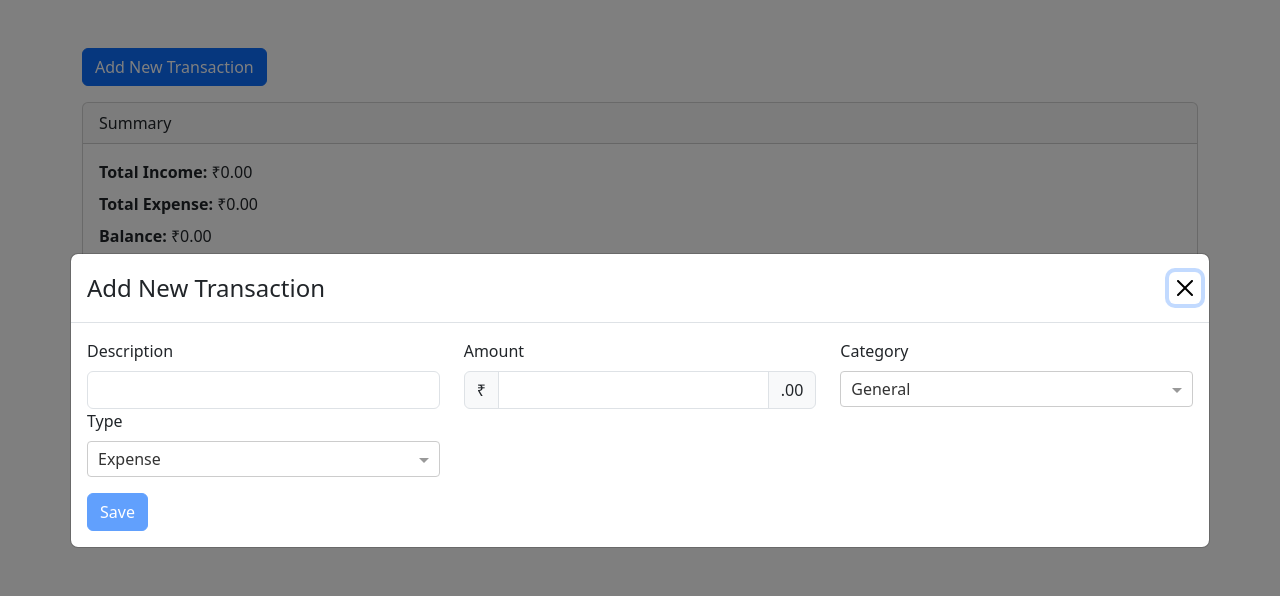
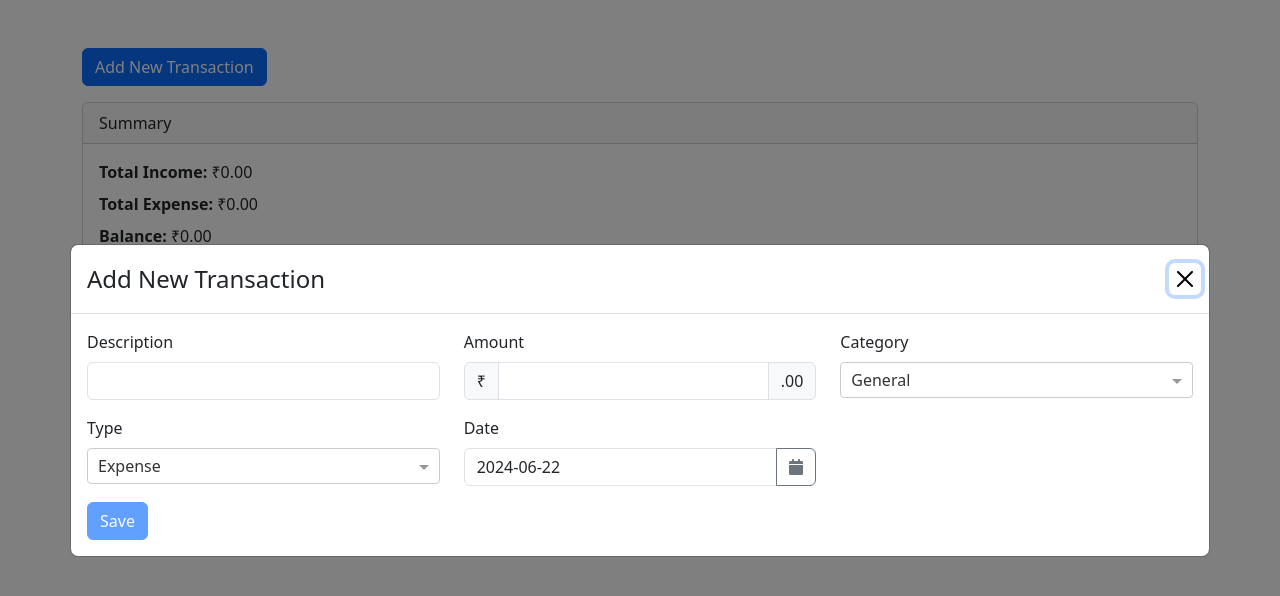
Before and after one commit to sgshivamgarg8/finance-tracker, an Angular app: page / in a window 1280 px wide. Both pictures are taken after a click on the button "Add New Transaction". Shown: the top 596 px of the page. Built offline with nearby package versions, Linux system fonts and the light colour scheme.

Commit message:
Add date support

```diff
--- a/src/app/components/add-edit-transaction/add-edit-transaction.component.html
+++ b/src/app/components/add-edit-transaction/add-edit-transaction.component.html
@@ -1,5 +1,5 @@
 <form [formGroup]="addTransactionForm" (submit)="onSave()">
-  <div class="row">
+  <div class="row gy-3">
     <!-- Description -->
     <div class="col-12 col-sm-6 col-md-6 col-lg-4">
       <label class="form-label" for="description">Description</label>
@@ -103,6 +103,29 @@
         Type is required
       </div>
     </div>
+
+    <!-- Date -->
+    <div class="col-12 col-sm-6 col-md-6 col-lg-4">
+      <label class="form-label" for="date">Date</label>
+      <div class="input-group">
+        <input
+          class="form-control"
+          id="date"
+          placeholder="yyyy-mm-dd"
+          formControlName="date"
+          ngbDatepicker
+          #d="ngbDatepicker"
+          readonly
+        />
+        <fa-icon
+          [icon]="calendarIcon"
+          (click)="d.toggle()"
+          role="button"
+          class="btn btn-outline-secondary bi bi-calendar3"
+          aria-label="Calendar"
+        ></fa-icon>
+      </div>
+    </div>
   </div>
 
   <button
--- a/src/app/components/add-edit-transaction/add-edit-transaction.component.ts
+++ b/src/app/components/add-edit-transaction/add-edit-transaction.component.ts
@@ -12,14 +12,18 @@ import {
   FormGroup,
   Validators,
 } from '@angular/forms';
+import { faCalendar } from '@fortawesome/free-solid-svg-icons';
+import { DateObj } from 'src/app/models/date.model';
 import { Transaction, TransactionType } from 'src/app/models/transaction.model';
 import { TransactionService } from 'src/app/services/transaction.service';
+import { AppDate } from 'src/app/utils/date.class';
 
 type TransactionForm = {
   amount: FormControl<string | null>;
   description: FormControl<string | null>;
   type: FormControl<string>;
   category: FormControl<string>;
+  date: FormControl<DateObj>;
 };
 
 @Component({
@@ -47,17 +51,21 @@ export class AddEditTransactionComponent implements OnInit {
 
   addTransactionForm!: FormGroup<TransactionForm>;
 
+  calendarIcon = faCalendar;
+
   ngOnInit(): void {
     let defaultValues: {
       amount: string | null;
       description: string | null;
       type: string;
       category: string;
+      date: DateObj;
     } = {
       amount: null,
       description: null,
       type: 'expense',
       category: 'general',
+      date: AppDate.getDateObjFromDate(new Date()),
     };
 
     if (this.isEdit) {
@@ -75,6 +83,7 @@ export class AddEditTransactionComponent implements OnInit {
       defaultValues.amount = txn.amount.toString();
       defaultValues.description = txn.description;
       defaultValues.type = txn.type;
+      defaultValues.date = AppDate.getDateObjFromDate(new Date(txn.date));
     }
 
     this.addTransactionForm = this.fb.group({
@@ -92,6 +101,10 @@ export class AddEditTransactionComponent implements OnInit {
         nonNullable: true,
         validators: [Validators.required],
       }),
+      date: new FormControl(defaultValues.date, {
+        nonNullable: true,
+        validators: [Validators.required],
+      }),
     });
   }
 
@@ -104,7 +117,7 @@ export class AddEditTransactionComponent implements OnInit {
       );
     }
 
-    const data: Omit<Transaction, 'id' | 'date'> = {
+    const data: Omit<Transaction, 'id'> = {
       amount: parseInt(formValues.amount),
       description: formValues.description,
       type:
@@ -112,6 +125,7 @@ export class AddEditTransactionComponent implements OnInit {
           ? TransactionType.expense
           : TransactionType.income,
       category: formValues.category,
+      date: AppDate.getDateFromDateObj(formValues.date),
     };
 
     if (this.isEdit) {
--- a/src/app/components/transactions-list/transactions-list.component.ts
+++ b/src/app/components/transactions-list/transactions-list.component.ts
@@ -1,4 +1,5 @@
 import { Component, inject } from '@angular/core';
+import { map } from 'rxjs';
 import { Transaction } from 'src/app/models/transaction.model';
 import { TransactionService } from 'src/app/services/transaction.service';
 
@@ -10,7 +11,20 @@ import { TransactionService } from 'src/app/services/transaction.service';
 export class TransactionsListComponent {
   private transactionService = inject(TransactionService);
 
-  transactions$ = this.transactionService.transactions$;
+  transactions$ = this.transactionService.transactions$.pipe(
+    map((transactions) => {
+      // Sort the transactions by date, latest at first
+      return transactions.sort((a, b) => {
+        if (new Date(a.date) === new Date(b.date)) {
+          return 0;
+        } else if (new Date(a.date) < new Date(b.date)) {
+          return 1;
+        } else {
+          return -1;
+        }
+      });
+    }),
+  );
 
   identify(_: number, item: Transaction): string {
     return item.id;
--- /dev/null
+++ b/src/app/models/date.model.ts
@@ -0,0 +1,5 @@
+export type DateObj = {
+  day: number;
+  month: number;
+  year: number;
+};
--- a/src/app/services/transaction.service.ts
+++ b/src/app/services/transaction.service.ts
@@ -37,11 +37,10 @@ export class TransactionService {
     { key: 'utilities', name: 'Utilities', icon: faBoltLightning },
   ];
 
-  addTransaction(transactionData: Omit<Transaction, 'id' | 'date'>): void {
+  addTransaction(transactionData: Omit<Transaction, 'id'>): void {
     const transaction: Transaction = {
       ...transactionData,
       id: uuidv4(),
-      date: new Date(Date.now()),
     };
 
     const newTransactions = [transaction, ...this.transactions$.value];
@@ -52,10 +51,7 @@ export class TransactionService {
     );
   }
 
-  editTransaction(
-    transactionData: Omit<Transaction, 'id' | 'date'>,
-    id: string,
-  ): void {
+  editTransaction(transactionData: Omit<Transaction, 'id'>, id: string): void {
     const txns = this.transactions$.value;
     const index = txns.findIndex((txn) => txn.id === id);
     const txn = txns[index];
--- /dev/null
+++ b/src/app/utils/date.class.ts
@@ -0,0 +1,23 @@
+import { DateObj } from '../models/date.model';
+
+export class AppDate {
+  static getDateFromDateObj(dateObj: DateObj): Date {
+    if (dateObj === null || dateObj === undefined) {
+      throw new Error('dateObj is undefined or null');
+    }
+
+    return new Date(dateObj.year, dateObj.month - 1, dateObj.day);
+  }
+
+  static getDateObjFromDate(date: Date): DateObj {
+    if (date === null || date === undefined) {
+      throw new Error('date is undefined or null');
+    }
+
+    return {
+      day: date.getDate(),
+      month: date.getMonth() + 1,
+      year: date.getFullYear(),
+    };
+  }
+}
```
Also changed, not shown: src/app/app.module.ts (+6 -1 lines), 1 other file (tests, documents, lock files or other folders).
